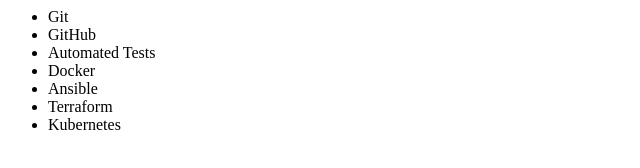
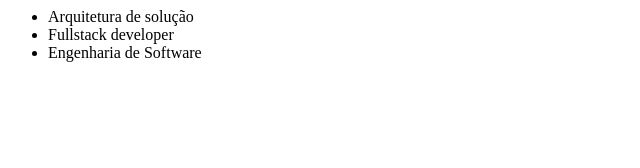
Before and after one commit to fernandomori2019/portal, a plain HTML site: page index.html in a window 1280 px wide. Shown: the whole page, without its empty margins (0-640 px from the left). Drawn offline with Linux system fonts and the light colour scheme.

Commit message:
Update index.html

```diff
--- a/index.html
+++ b/index.html
@@ -1,14 +1,10 @@
 <html>
-  <title>Assuntos Lab</title>
+  <title>Disciplinas da pós</title>
   <body>
     <ul>
-      <li>Git</li>
-      <li>GitHub</li>
-      <li>Automated Tests</li>
-      <li>Docker</li>
-      <li>Ansible</li>
-      <li>Terraform</li>
-      <li>Kubernetes</li>
+      <li>Arquitetura de solução</li>
+      <li>Fullstack developer</li>
+      <li>Engenharia de Software</li>
     <ul>
   </body>
 </html>
```
